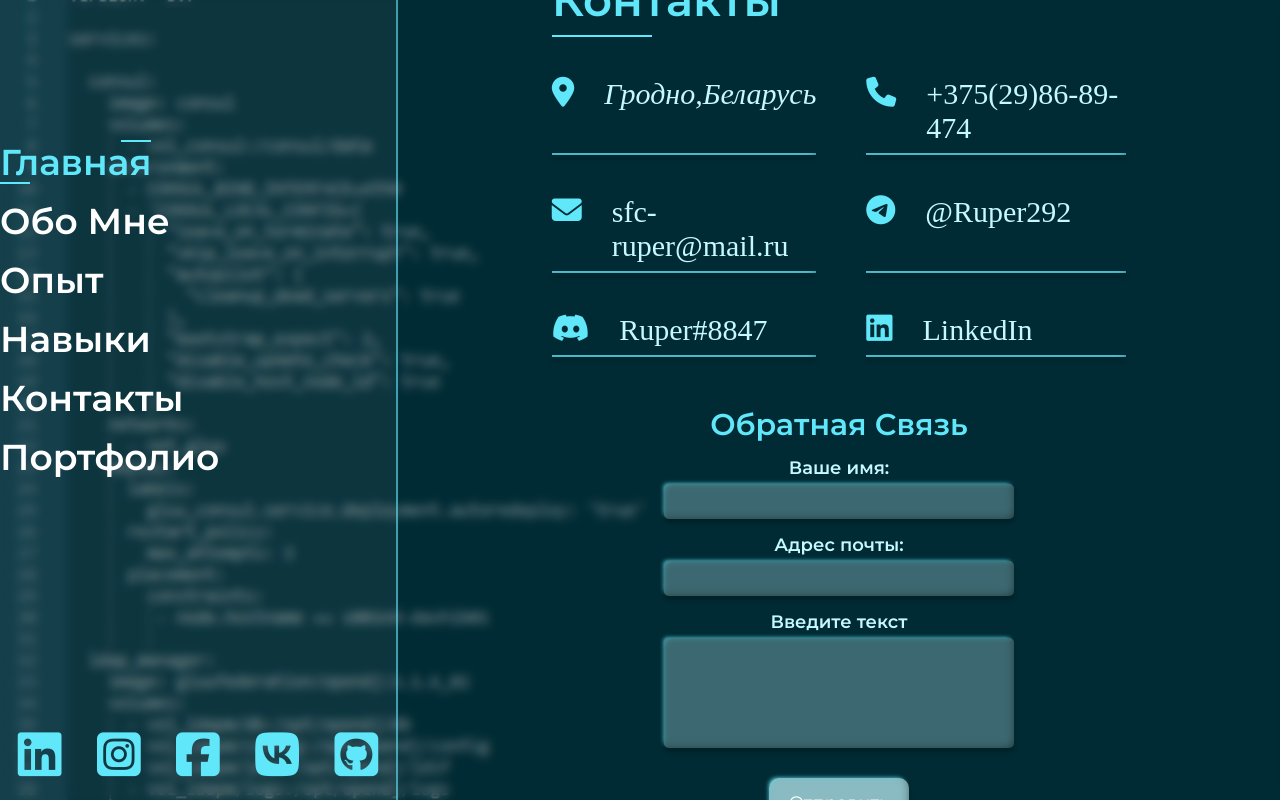
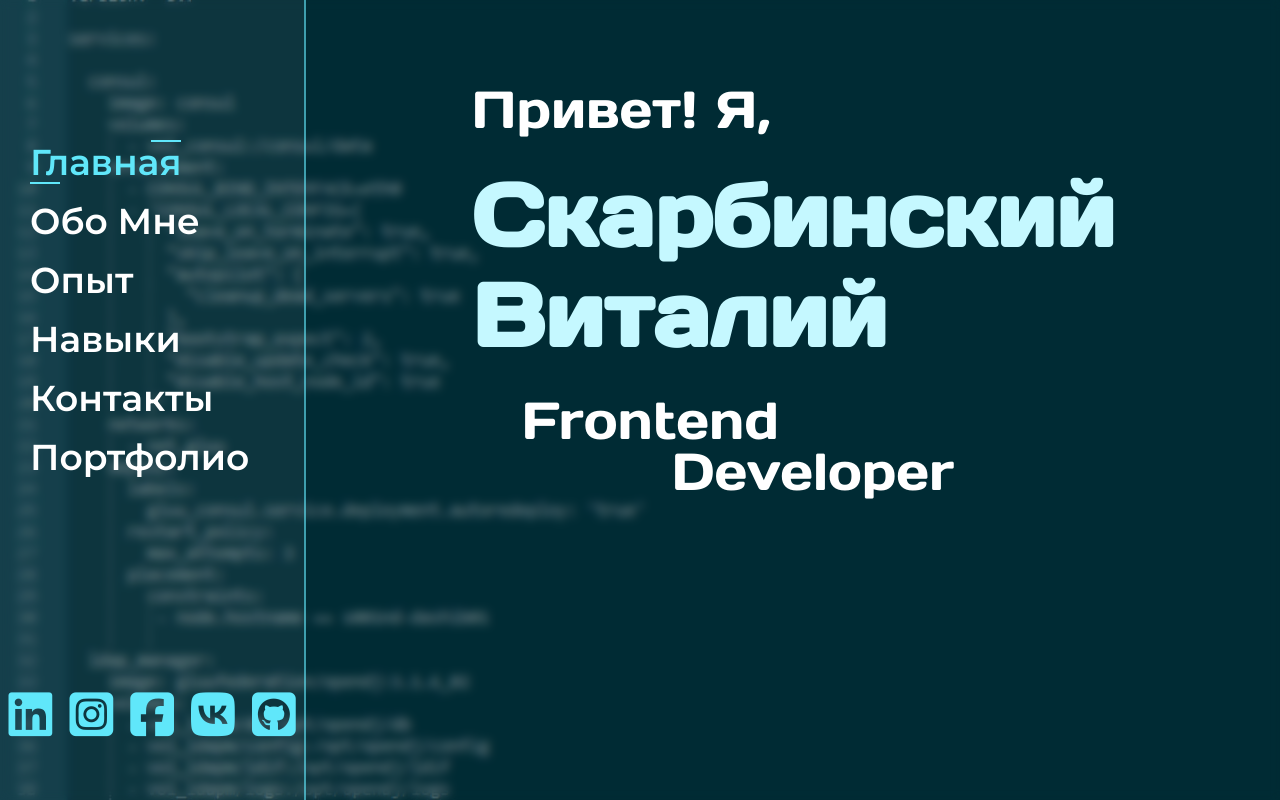
Before and after one commit to Ruper23/react_portfolio, a React (Create React App) app: page / in a window 1280 px wide. Built offline with nearby package versions, Linux system fonts and the light colour scheme.

Commit message:
feat: done app switch content

```diff
--- a/src/App.js
+++ b/src/App.js
@@ -1,22 +1,53 @@
-import React from "react";
+import React, { useState } from "react";
 import NavBar from "./components/NavBar/NavBar";
 import './App.scss'
-// import Main from "./components/Main/Main";
-// import AboutMe from "./components/AboutMe/AboutMe";
-// import Expirience from "./components/Expirience/Expirience";
-// import Skills from "./components/Skills/Skills";
+import Main from "./components/Main/Main";
+import Home from "./components/Home/Home";
+import AboutMe from "./components/AboutMe/AboutMe";
+import Expirience from "./components/Expirience/Expirience";
+import Skills from "./components/Skills/Skills";
 import Contacts from "./components/Contacts/Contacts";
-// import Portfolio from "./components/Portfolio/Portfolio";
-function App() {
+import Portfolio from "./components/Portfolio/Portfolio";
+const App = () => {
+
+  const content = [
+    {
+      key: 0,
+      section: <Home />
+    },
+    {
+      key: 1,
+      section: <AboutMe />
+    },
+    {
+      key: 2,
+      section: <Expirience />
+    },
+    {
+      key: 3,
+      section: <Skills />
+    },
+    {
+      key: 4,
+      section: <Contacts />
+    },
+    {
+      key: 5,
+      section: <Portfolio />
+    },
+  ]
+  const [section, setSection] = useState(0)
+
+  const changeSection = (section) => {
+
+    setSection(section)
+  }
   return (
     <div className="app">
-      <NavBar />
-      {/* <Main /> */}
-      {/* <AboutMe /> */}
-      {/* <Expirience /> */}
-      {/* <Skills /> */}
-      <Contacts />
-      {/* <Portfolio /> */}
+      <NavBar onChangeSection={changeSection} />
+      <Main
+        content={content}
+        section={section} />
     </div>
   );
 }
--- a/src/components/Contacts/ContactForm.jsx
+++ b/src/components/Contacts/ContactForm.jsx
@@ -6,15 +6,15 @@ const ContactForm = () => {
 
 
   const frogLooksHandler = () => {
-    frog.classList.toggle('active')
+    // frog.classList.toggle('active')
   }
   const frogActionHandler = (e) => {
-    e.preventDefault()
-    frog.classList.add('animated')
-    frog.classList.add('active')
-    setTimeout(() => {
-      frog.classList.remove('animated')
-    }, 5000)
+    // e.preventDefault()
+    // frog.classList.add('animated')
+    // frog.classList.add('active')
+    // setTimeout(() => {
+    //   frog.classList.remove('animated')
+    // }, 5000)
   }
 
 
--- /dev/null
+++ b/src/components/Home/Home.jsx
@@ -0,0 +1,16 @@
+import './Home.scss'
+const Home = () => {
+  return (
+    <section className="home">
+      <div className="home-title">
+        <h2 className="subtitle">Привет! Я,</h2>
+        <h1 className="title">Скарбинский <br /> Виталий</h1>
+        <div className="specialization">
+          <h2 className="subtitle">Frontend</h2>
+          <h2 className="subtitle">Developer</h2>
+        </div>
+      </div>
+    </section>
+  )
+}
+export default Home
--- /dev/null
+++ b/src/components/Home/Home.scss
@@ -0,0 +1,30 @@
+@import '../../index.scss';
+
+.home{
+  width: 100%;
+  height: 100vh;
+  display: flex;
+  justify-content: center;
+  align-items: center;
+}
+.home-title{
+  display: flex;
+  flex-direction: column;
+  margin: 0 0 200px 0;
+}
+.subtitle{
+  @include h2-text;
+}
+.title{
+  @include h1-text;
+  margin: 20px 0;
+}
+
+.specialization{
+  margin-left: 50px;
+}
+.subtitle:last-child{
+  position: relative;
+  margin-left: 150px;
+  transform: translateY(-20px);
+}
--- a/src/components/Main/Main.jsx
+++ b/src/components/Main/Main.jsx
@@ -1,16 +1,20 @@
 import './Main.scss'
-const Main = () => {
+import React from 'react'
+
+const Main = (props) => {
+  let showContentSection = props.section
+
+  const setNewSection = () => {
+    showContentSection = props.section
+  }
+  setNewSection(showContentSection)
+
   return (
-    <section className="main">
-      <div className="main-title">
-        <h2 className="subtitle">Привет! Я,</h2>
-        <h1 className="title">Скарбинский <br /> Виталий</h1>
-        <div className="specialization">
-          <h2 className="subtitle">Frontend</h2>
-          <h2 className="subtitle">Developer</h2>
-        </div>
+    <main className="main">
+      <div className="main-wrap">
+        {props.content[showContentSection].section}
       </div>
-    </section>
+    </main>
   )
 }
 export default Main
--- a/src/components/Main/Main.scss
+++ b/src/components/Main/Main.scss
@@ -3,28 +3,10 @@
 .main{
   width: 100%;
   height: 100vh;
-  display: flex;
-  justify-content: center;
-  align-items: center;
 }
-.main-title{
-  display: flex;
-  flex-direction: column;
-  margin: 0 0 200px 0;
+.main-wrap{
+  width: 90%;
+  height: 100%;
+  margin: 0 auto;
+
 }
-.subtitle{
-  @include h2-text;
-}
-.title{
-  @include h1-text;
-  margin: 20px 0;
-}
-
-.specialization{
-  margin-left: 50px;
-}
-.subtitle:last-child{
-  position: relative;
-  margin-left: 150px;
-  transform: translateY(-20px);
-}
--- a/src/components/NavBar/NavBar.jsx
+++ b/src/components/NavBar/NavBar.jsx
@@ -1,27 +1,30 @@
+import React from 'react'
 import './NavBar.scss'
 import NavBarItem from './NavBarItem'
-const NavBar = () => {
+
+const NavBar = (props) => {
+  const changeSection = (newSection) => {
+    props.onChangeSection(newSection)
+  }
   return (
     <nav className="nav">
-
-      <NavBarItem />
-
+      <NavBarItem onChangeSection={changeSection} />
       <div className="nav-footer">
         <ul className="social">
           <li className="social-item">
-            <a href="https://www.linkedin.com/in/vitali-skarbinski-fe/"><i className="fa-brands fa-linkedin"></i></a>
+            <a href="https://www.linkedin.com/in/vitali-skarbinski-fe/" target='_blank' rel='noreferrer'><i className="fa-brands fa-linkedin"></i></a>
           </li>
           <li className="social-item">
-            <a href="https://www.linkedin.com/in/vitali-skarbinski-fe/"><i className="fa-brands fa-square-instagram"></i></a>
+            <a href="https://www.linkedin.com/in/vitali-skarbinski-fe/" target='_blank' rel='noreferrer'><i className="fa-brands fa-square-instagram"></i></a>
           </li>
           <li className="social-item">
-            <a href="https://www.linkedin.com/in/vitali-skarbinski-fe/"><i className="fa-brands fa-square-facebook"></i></a>
+            <a href="https://www.linkedin.com/in/vitali-skarbinski-fe/" target='_blank' rel='noreferrer'><i className="fa-brands fa-square-facebook"></i></a>
           </li>
           <li className="social-item">
-            <a href="https://www.linkedin.com/in/vitali-skarbinski-fe/"><i className="fa-brands fa-vk"></i></a>
+            <a href="https://www.linkedin.com/in/vitali-skarbinski-fe/" target='_blank' rel='noreferrer'><i className="fa-brands fa-vk"></i></a>
           </li>
           <li className="social-item">
-            <a href="https://www.linkedin.com/in/vitali-skarbinski-fe/"><i className="fa-brands fa-square-github"></i></a>
+            <a href="https://www.linkedin.com/in/vitali-skarbinski-fe/" target='_blank' rel='noreferrer'><i className="fa-brands fa-square-github"></i></a>
           </li>
         </ul>
       </div>
--- a/src/components/NavBar/NavBar.scss
+++ b/src/components/NavBar/NavBar.scss
@@ -1,11 +1,12 @@
 @import '../../index.scss';
 .nav{
-  max-width: 396px;
   height: 100vh;
   display: flex;
+  flex: 1 1 400px;
   flex-direction: column;
   border-right: 2px solid rgba(96, 231, 250, 0.6);
   background: rgba(255, 255, 255, 0.05);
+  justify-content: space-between;
 }
 
 .nav-footer{
--- a/src/components/NavBar/NavBarItem.jsx
+++ b/src/components/NavBar/NavBarItem.jsx
@@ -1,24 +1,32 @@
 import './NavBarItem.scss'
-const NavBarItem = () => {
+const NavBarItem = (props) => {
+
+  const activeSection = e => {
+    let currBtn = e.target
+    const navItem = document.querySelectorAll('.nav-item')
+    let navItemKey = e.target.dataset.btn
+    navItem.forEach(elem => {
+      elem.classList.remove('active')
+    })
+    currBtn.classList.add('active')
+
+    props.onChangeSection(navItemKey)
+  }
+
+
   return (
-    <div className="nav-body">
-      <button>
-        <div className="nav-item active">Главная</div>
+    <div className="nav-body" onClick={activeSection}>
+      <button className="nav-item active" data-btn='0'>Главная
       </button>
-      <button>
-        <div className="nav-item">Обо Мне</div>
+      <button className="nav-item" data-btn='1'>Обо Мне
       </button>
-      <button>
-        <div className="nav-item">Опыт</div>
+      <button className="nav-item" data-btn='2'>Опыт
       </button>
-      <button>
-        <div className="nav-item">Навыки</div>
+      <button className="nav-item" data-btn='3'>Навыки
       </button>
-      <button>
-        <div className="nav-item">Контакты</div>
+      <button className="nav-item" data-btn='4'>Контакты
       </button>
-      <button>
-        <div className="nav-item">Портфолио</div>
+      <button className="nav-item" data-btn='5'>Портфолио
       </button>
     </div>
 
--- a/src/components/NavBar/NavBarItem.scss
+++ b/src/components/NavBar/NavBarItem.scss
@@ -1,25 +1,22 @@
 @import '../../index.scss';
 
 .nav-body{
-  width: 420px;
-  height: 100%;
-  display: inline-flex;
+
+  display: flex;
   gap: 15px;
   flex-direction: column;
-  margin: 140px auto;
+  margin: 140px 0;
+  padding-left: 30px;
 
 }
-.nav-body button{
-  display: inline;
-  text-align: left;
-}
+
 .nav-item{
   @include menu-text;
   color: $color_white;
   cursor: pointer;
-  display: inline;
-  min-width: 100%;
+
   transition: all 0.3s ease;
+  align-self: start;
 }
 .nav-item:hover{
   color: $color_blue;
@@ -27,6 +24,15 @@
 .nav-item.active{
   color: $color_blue_active;
   position: relative;
+  transition: all 0.3s ease;
+}
+.nav-item:after,
+.nav-item:before{
+  content: '';
+  width: 0px;
+  height: 2px;
+  background: $color_blue_active;
+  position: absolute;
   transition: all 0.3s ease;
 }
 .nav-item.active::after,
--- a/src/index.scss
+++ b/src/index.scss
@@ -22,7 +22,7 @@ $maxWidth: 1440;
 /* console log  */
 // *{
 //   box-sizing: border-box;
-//   background: rgb(0 100 0 / 0.1) !important;
+//   background: rgba(0, 100, 0 , 0.1) !important;
 // }
 // ###################################################
 /* Миксины */
```
